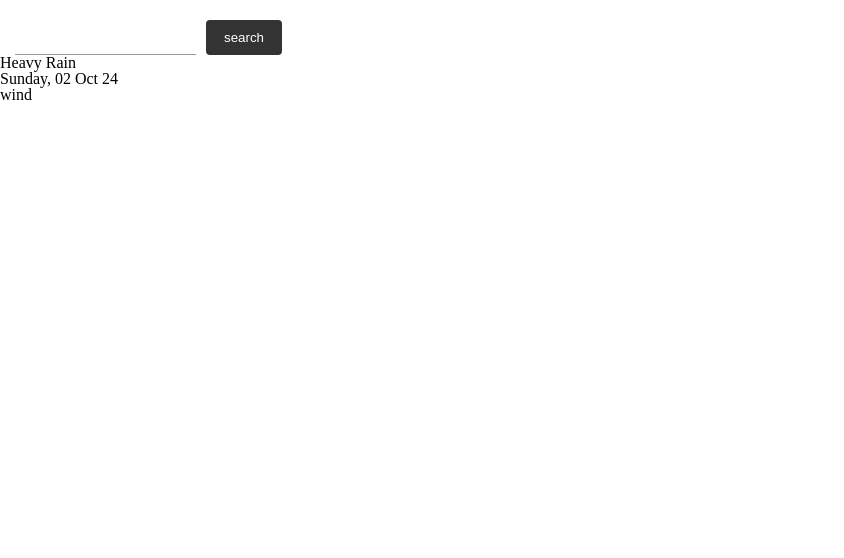
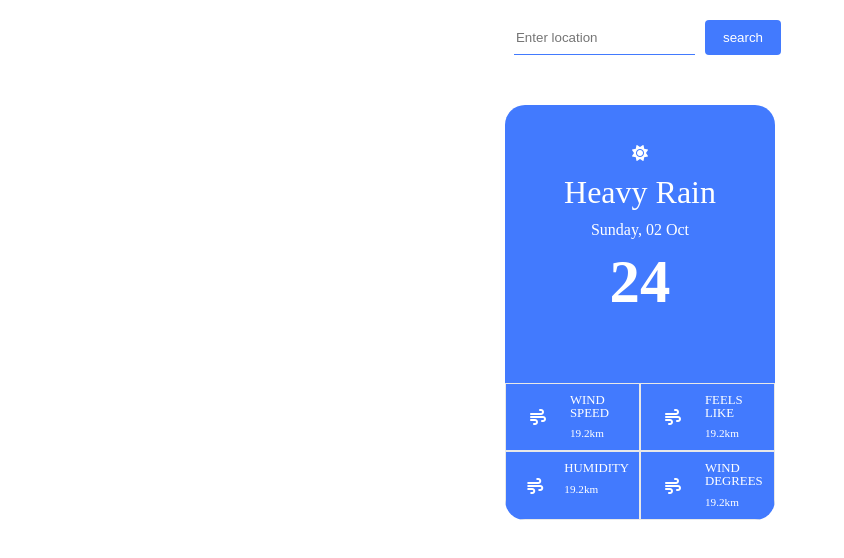
Before and after one commit to joao-miguel8/weather-api-project, a plain HTML site: page index.html in a window 1280 px wide. Shown: the whole page, without its empty margins (0-844 px from the left). Drawn offline with Linux system fonts and the light colour scheme; files that its build step writes are made by us from their sources; files whose address does not match are found by name.

Commit message:
- forgot to push project has been completed since almost 2 months ago

```diff
--- a/css/style.css
+++ b/css/style.css
@@ -4,10 +4,11 @@
     min-height: 30px;
     margin: 20px 0 0 15px;
     gap: 10px;
+    justify-content: center;
 }
 
 .search-container input {
-    border-bottom: 1px solid #9b9b9b;
+    border-bottom: 1px solid #427afe;
     /* padding: 0 20px; */
 }
 
@@ -17,7 +18,86 @@
 
 .search-container button {
     padding: 10px 18px;
-    background: #333333;
+    background: #427afe;
     color: white;
     border-radius: 4px;
 }
+
+/* -------------------- */
+
+/* Primary-container */
+
+.section-weather-data-container-wrapper {
+    margin: 10px;
+    max-width: 270px;
+    margin: 50px auto;
+    background: #427afe;
+    border-radius: 20px;
+    overflow: hidden;
+}
+
+.weather-output-section {
+    /* border: 1px solid rgb(0, 255, 51); */
+    display: flex;
+    flex-direction: column;
+    align-items: center;
+    color: white;
+    gap: 30px;
+}
+
+.primary-weather-container {
+    /* border: 1px solid orange; */
+    display: flex;
+    flex-direction: column;
+    align-items: center;
+    gap: 14px;
+    padding: 40px 0;
+}
+
+.primary-weather-container h2 {
+    font-size: 2rem;
+}
+
+.primary-weather-container span:last-child {
+    font-size: 3.8rem;
+    font-weight: bold;
+}
+
+.weather-metrics {
+    display: flex;
+    flex-wrap: wrap;
+    max-width: 280px;
+    max-width: fit-content;
+    overflow: hidden;
+}
+
+.metric-container {
+    display: flex;
+    padding: 10px;
+    flex: 1;
+    gap: 10px;
+    clip-path: none;
+    border: 1px solid rgb(232, 232, 232);
+}
+
+.metrics-icon-container {
+    display: flex;
+    align-items: center;
+    justify-content: center;
+    flex: 1;
+    max-width: 44px;
+}
+
+.metric-stats {
+    flex: 1;
+}
+
+.metric-stats h4 {
+    text-transform: uppercase;
+    font-size: 0.8rem;
+    margin: 0 0 5px 0;
+    font-weight: bo;
+}
+.metric-stats span {
+    font-size: 0.7rem;
+}
--- a/index.html
+++ b/index.html
@@ -4,6 +4,8 @@
         <meta charset="UTF-8" />
         <meta http-equiv="X-UA-Compatible" content="IE=edge" />
         <meta name="viewport" content="width=device-width, initial-scale=1.0" />
+        <!-- icons -->
+        <link rel="stylesheet" href="https://cdnjs.cloudflare.com/ajax/libs/font-awesome/6.4.0/css/all.min.css" integrity="sha512-iecdLmaskl7CVkqkXNQ/ZH/XLlvWZOJyj7Yy7tcenmpD1ypASozpmT/E0iPtmFIB46ZmdtAc9eNBvH0H/ZpiBw==" crossorigin="anonymous" referrerpolicy="no-referrer" />
         <link rel="stylesheet" href="../weather-api-app/css/reset.css" />
         <link rel="stylesheet" href="../weather-api-app/css/style.css" />
         <script src="../weather-api-app/js/main.js" defer></script>
@@ -12,22 +14,63 @@
     <body>
         <main>
             <form class="search-container">
-                <input class="location-input" type="text" />
+                <input class="location-input" type="text" placeholder="Enter location" />
                 <button class="location-search">search</button>
             </form>
-            <section class="weather-out-section">
-                <div class="primary-weather">
-                    <div class="primary-icon-container"></div>
-                    <h3>Heavy Rain</h3>
-                    <span>Sunday, 02 Oct</span>
+            <section class="section-weather-data-container-wrapper">
+                <section class="weather-output-section">
+                    <div class="primary-weather-container">
+                        <div class="primary-icon-container">
+                            <i class="fa-solid fa-sun"></i>
+                        </div>
+                        <h2>Heavy Rain</h2>
+                        <span>Sunday, 02 Oct</span>
 
-                    <span>24</span>
-                </div>
-                <div class="weather-metrics">
-                    <div class="metric-container wind">
-                        <h4>wind</h4>
+                        <span class="main-temp">24</span>
                     </div>
-                </div>
+                    <div class="weather-metrics">
+                        <!-- metric 1 -->
+                        <div class="metric-container wind-degree">
+                            <div class="metrics-icon-container">
+                                <i class="fa-solid fa-wind"></i>
+                            </div>
+                            <div class="metric-stats">
+                                <h4>wind speed</h4>
+                                <span class="wind-speed-value"> 19.2km</span>
+                            </div>
+                        </div>
+                        <!-- metric 2 -->
+                        <div class="metric-container feels-like">
+                            <div class="metrics-icon-container">
+                                <i class="fa-solid fa-wind"></i>
+                            </div>
+                            <div class="metric-stats">
+                                <h4>feels like</h4>
+                                <span class="feels-like-value"> 19.2km</span>
+                            </div>
+                        </div>
+                        <!-- metric 3 -->
+                        <div class="metric-container humidity">
+                            <div class="metrics-icon-container">
+                                <i class="fa-solid fa-wind"></i>
+                            </div>
+                            <div class="metric-stats">
+                                <h4>humidity</h4>
+                                <span class="humidity-value"> 19.2km</span>
+                            </div>
+                        </div>
+                        <!-- metric 4 -->
+                        <div class="metric-container wind-speed">
+                            <div class="metrics-icon-container">
+                                <i class="fa-solid fa-wind"></i>
+                            </div>
+                            <div class="metric-stats">
+                                <h4>wind degrees</h4>
+                                <span class="wind-degrees-value"> 19.2km</span>
+                            </div>
+                        </div>
+                    </div>
+                </section>
             </section>
         </main>
     </body>
--- a/js/main.js
+++ b/js/main.js
@@ -1,8 +1,18 @@
-const searchButton = document.querySelector(".location-search").addEventListener("click", searchForLocation);
+const searchButtonEle = document.querySelector(".location-search");
+const mainTemperatureEle = document.querySelector(".main-temp");
+
+// Metric values:
+const windSpeedValueEle = document.querySelector(".wind-speed-value");
+const feelsLikeValueEle = document.querySelector(".feels-like-value");
+const humidityValueEle = document.querySelector(".humidity-value");
+const windDegreeValueEle = document.querySelector(".wind-degrees-value");
+
+searchButtonEle.addEventListener("click", searchForLocation);
 
 const searchInputEle = document.querySelector(".location-input");
 
-function searchForLocation() {
+function searchForLocation(e) {
+    e.preventDefault();
     const apiKey = "xE/RhVYt/M7ZnjK7p2aHoQ==16REn2WYPkE0mDeb";
     const searchValue = searchInputEle.value;
     const url = `https://api.api-ninjas.com/v1/weather?city=${searchValue}`;
@@ -10,7 +20,15 @@ function searchForLocation() {
         method: `GET`,
         headers: { "X-Api-Key": `${apiKey}` },
     })
-        .then((res) => res.json())
-        .then((data) => console.log(data))
+        .then((response) => response.json())
+        .then((data) => {
+            console.log(data);
+            mainTemperatureEle.textContent = data.temp;
+            windSpeedValueEle.textContent = `${data.wind_speed}km`;
+            feelsLikeValueEle.textContent = `${data.wind_speed}km`;
+            humidityValueEle.textContent = `${data.humidity}km`;
+            windDegreeValueEle.textContent = `${data.wind_speed}km`;
+        })
         .catch((err) => console.log(err));
+    searchInputEle.value = "";
 }
```
Also changed, not shown: 2 other files.
